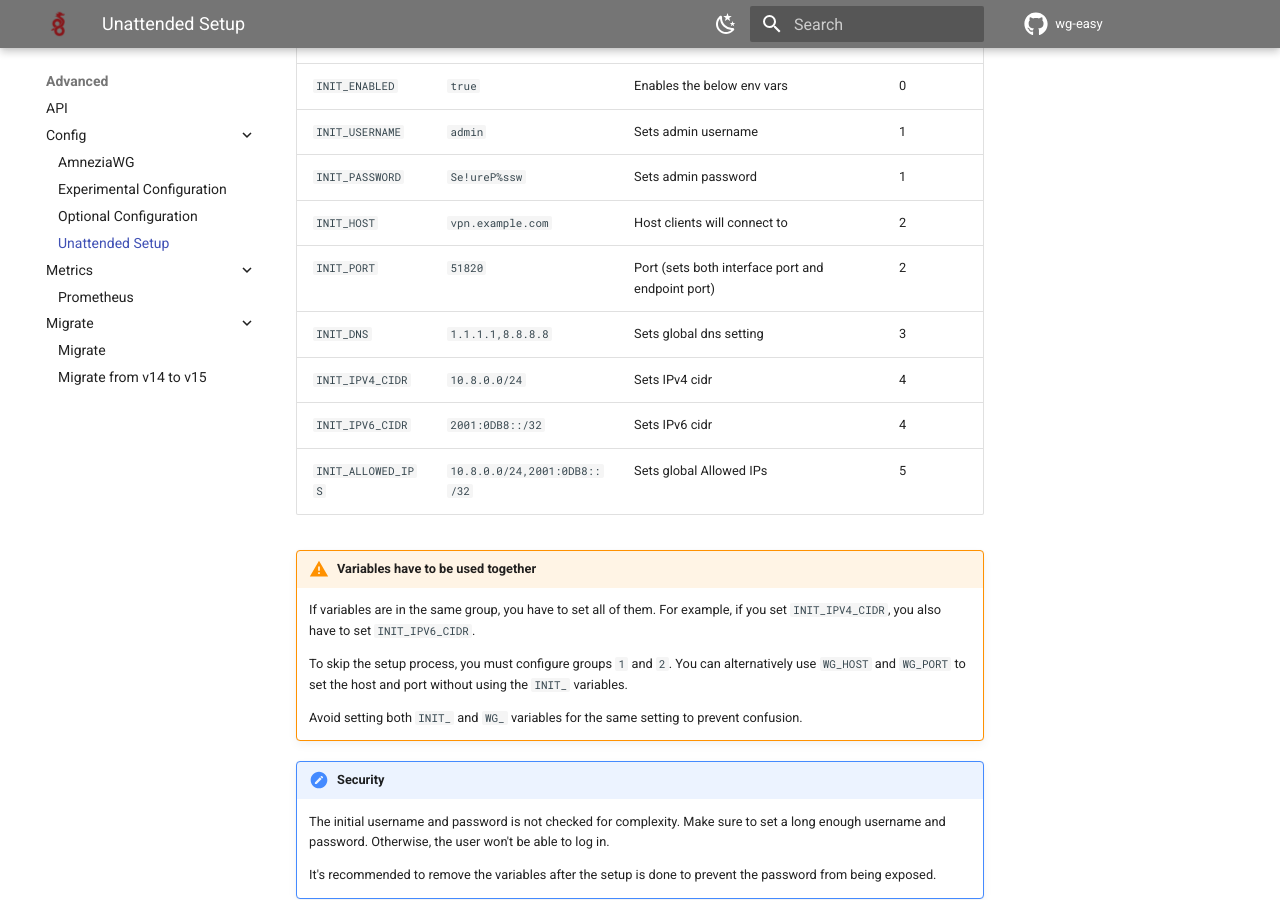
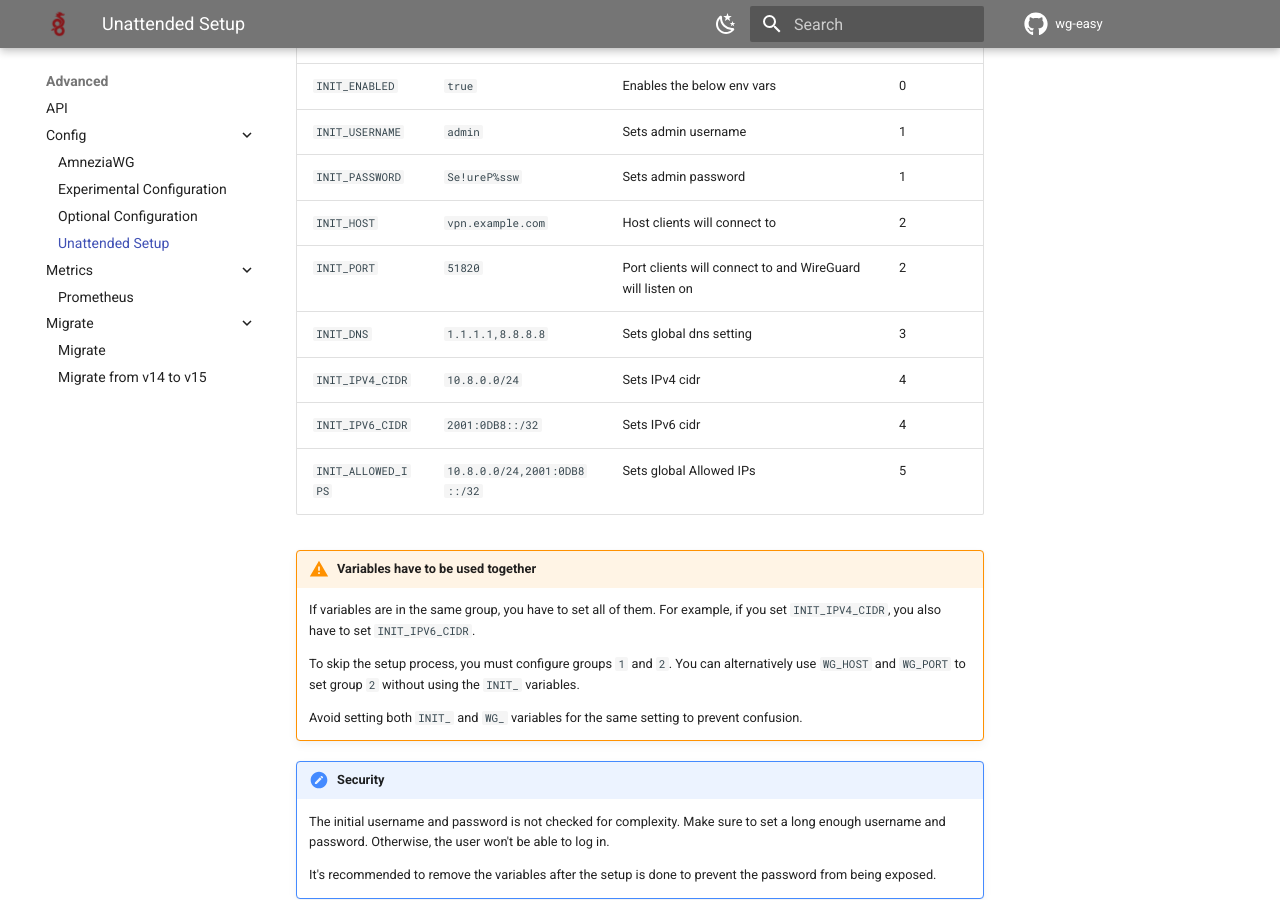
Before and after one commit to wg-easy/wg-easy, an MkDocs documentation site: the page built from docs/content/advanced/config/unattended-setup.md, in a window 1280 px wide and 900 px high, scrolled down 344 px. Built offline with MkDocs 1.6.1 and Material for MkDocs 9.7.7, drawn with Linux system fonts in a browser that asks for light colours; comment, search, counter and statistics services are not loaded; the version menu is left out.

Commit message:
fix docs

```diff
--- a/docs/content/advanced/config/unattended-setup.md
+++ b/docs/content/advanced/config/unattended-setup.md
@@ -6,23 +6,23 @@ If you want to run the setup without any user interaction, e.g. with a tool like
 
 These will only be used during the first start of the container. After that, the setup will be disabled.
 
-| Env                | Example                      | Description                                        | Group |
-| ------------------ | ---------------------------- | -------------------------------------------------- | ----- |
-| `INIT_ENABLED`     | `true`                       | Enables the below env vars                         | 0     |
-| `INIT_USERNAME`    | `admin`                      | Sets admin username                                | 1     |
-| `INIT_PASSWORD`    | `Se!ureP%ssw`                | Sets admin password                                | 1     |
-| `INIT_HOST`        | `vpn.example.com`            | Host clients will connect to                       | 2     |
-| `INIT_PORT`        | `51820`                      | Port (sets both interface port and endpoint port)  | 2     |
-| `INIT_DNS`         | `1.1.1.1,8.8.8.8`            | Sets global dns setting                            | 3     |
-| `INIT_IPV4_CIDR`   | `10.8.0.0/24`                | Sets IPv4 cidr                                     | 4     |
-| `INIT_IPV6_CIDR`   | `2001:0DB8::/32`             | Sets IPv6 cidr                                     | 4     |
-| `INIT_ALLOWED_IPS` | `10.8.0.0/24,2001:0DB8::/32` | Sets global Allowed IPs                            | 5     |
+| Env                | Example                      | Description                                               | Group |
+| ------------------ | ---------------------------- | --------------------------------------------------------- | ----- |
+| `INIT_ENABLED`     | `true`                       | Enables the below env vars                                | 0     |
+| `INIT_USERNAME`    | `admin`                      | Sets admin username                                       | 1     |
+| `INIT_PASSWORD`    | `Se!ureP%ssw`                | Sets admin password                                       | 1     |
+| `INIT_HOST`        | `vpn.example.com`            | Host clients will connect to                              | 2     |
+| `INIT_PORT`        | `51820`                      | Port clients will connect to and WireGuard will listen on | 2     |
+| `INIT_DNS`         | `1.1.1.1,8.8.8.8`            | Sets global dns setting                                   | 3     |
+| `INIT_IPV4_CIDR`   | `10.8.0.0/24`                | Sets IPv4 cidr                                            | 4     |
+| `INIT_IPV6_CIDR`   | `2001:0DB8::/32`             | Sets IPv6 cidr                                            | 4     |
+| `INIT_ALLOWED_IPS` | `10.8.0.0/24,2001:0DB8::/32` | Sets global Allowed IPs                                   | 5     |
 
 /// warning | Variables have to be used together
 
 If variables are in the same group, you have to set all of them. For example, if you set `INIT_IPV4_CIDR`, you also have to set `INIT_IPV6_CIDR`.
 
-To skip the setup process, you must configure groups `1` and `2`. You can alternatively use `WG_HOST` and `WG_PORT` to set the host and port without using the `INIT_` variables.
+To skip the setup process, you must configure groups `1` and `2`. You can alternatively use `WG_HOST` and `WG_PORT` to set group `2` without using the `INIT_` variables.
 
 Avoid setting both `INIT_` and `WG_` variables for the same setting to prevent confusion.
 ///
```
